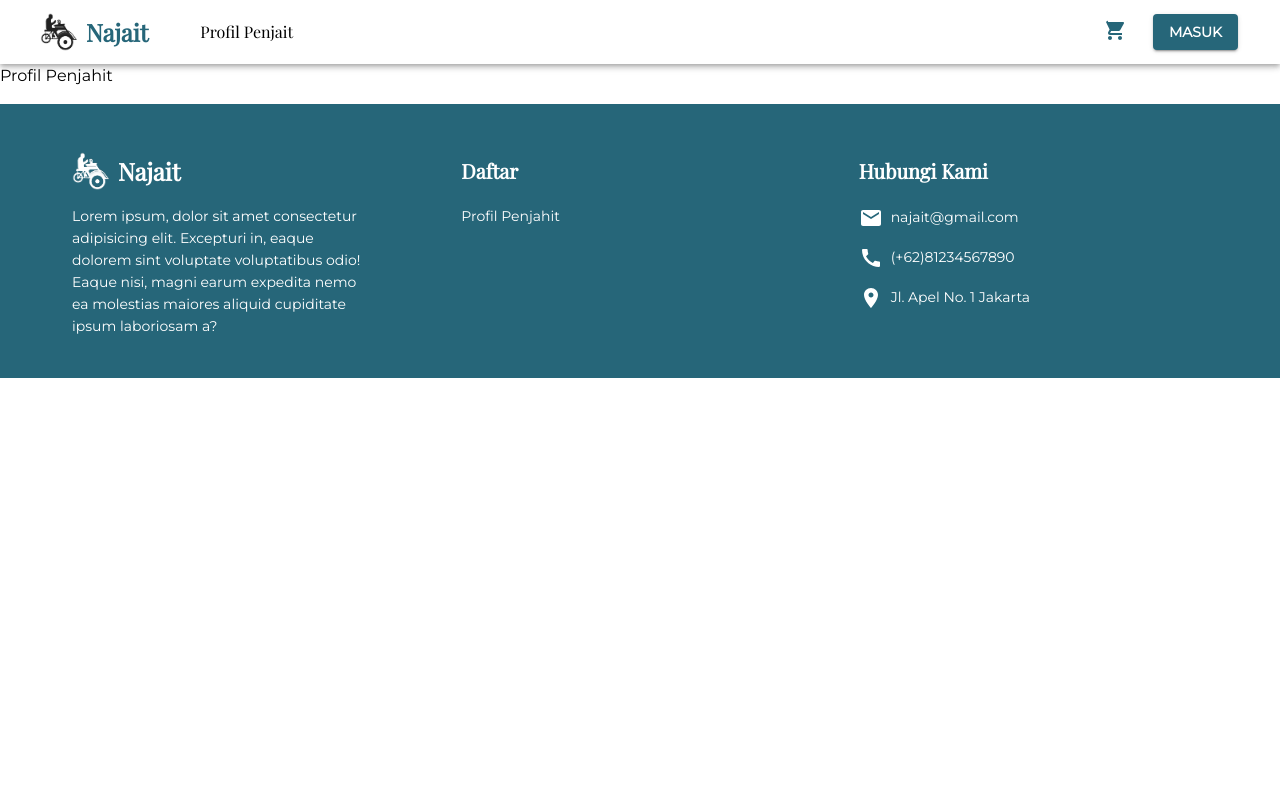
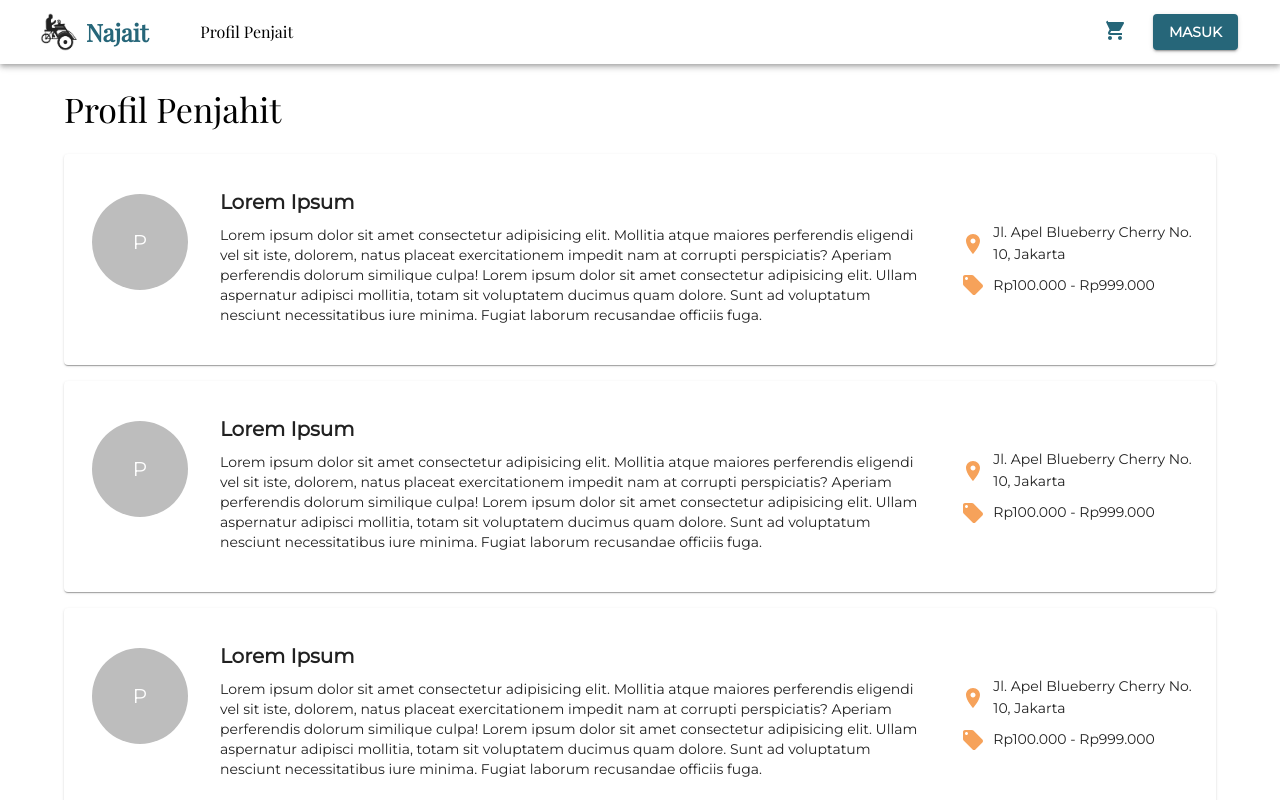
Before and after one commit to rafirm29/najait-express, a React (Create React App) app: page /profilpenjahit in a window 1280 px wide. Shown: the top 800 px of the page. Built offline with nearby package versions, Linux system fonts and the light colour scheme.

Commit message:
Added profil penjahit

```diff
--- a/src/pages/ProfilPenjahit.js
+++ b/src/pages/ProfilPenjahit.js
@@ -1,11 +1,82 @@
-import { Typography } from '@mui/material';
 import React from 'react';
+import {
+  Container,
+  Typography,
+  Box,
+  Paper,
+  Grid,
+  Avatar,
+  Card,
+  CardContent,
+} from '@mui/material';
+import LocationOnIcon from '@mui/icons-material/LocationOn';
+import LocalOfferIcon from '@mui/icons-material/LocalOffer';
+
+const Penjahit = () => {
+  return (
+    <Box my={2}>
+      <Card>
+        <Grid container p={2} columnSpacing={2}>
+          <Grid item justifySelf="center">
+            <Avatar sx={{ height: 96, width: 96, my: 3, ml: 1.5 }}>P</Avatar>
+          </Grid>
+          <Grid item xs={8}>
+            <CardContent>
+              <Typography
+                gutterBottom
+                variant="h6"
+                fontFamily="Montserrat"
+                fontWeight="bold"
+              >
+                Lorem Ipsum
+              </Typography>
+              <Typography variant="body2">
+                Lorem ipsum dolor sit amet consectetur adipisicing elit.
+                Mollitia atque maiores perferendis eligendi vel sit iste,
+                dolorem, natus placeat exercitationem impedit nam at corrupti
+                perspiciatis? Aperiam perferendis dolorum similique culpa! Lorem
+                ipsum dolor sit amet consectetur adipisicing elit. Ullam
+                aspernatur adipisci mollitia, totam sit voluptatem ducimus quam
+                dolore. Sunt ad voluptatum nesciunt necessitatibus iure minima.
+                Fugiat laborum recusandae officiis fuga.
+              </Typography>
+            </CardContent>
+          </Grid>
+          <Grid item xs alignSelf="center">
+            <Box display="flex" alignItems="center" my={1}>
+              <LocationOnIcon color="secondary" />
+              <Typography variant="subtitle2" ml={1}>
+                Jl. Apel Blueberry Cherry No. 10, Jakarta
+              </Typography>
+            </Box>
+            <Box display="flex" alignItems="center" my={1}>
+              <LocalOfferIcon color="secondary" />
+              <Typography variant="subtitle2" ml={1}>
+                Rp100.000 - Rp999.000
+              </Typography>
+            </Box>
+          </Grid>
+        </Grid>
+      </Card>
+    </Box>
+  );
+};
+
+let listPenjahit = [];
+for (let i = 0; i < 3; i++) {
+  listPenjahit.push(<Penjahit />);
+}
 
 const ProfilPenjahit = () => {
   return (
-    <div>
-      <Typography>Profil Penjahit</Typography>
-    </div>
+    <React.Fragment>
+      <Container>
+        <Typography variant="h4" my={3}>
+          Profil Penjahit
+        </Typography>
+        {listPenjahit}
+      </Container>
+    </React.Fragment>
   );
 };
 
```
